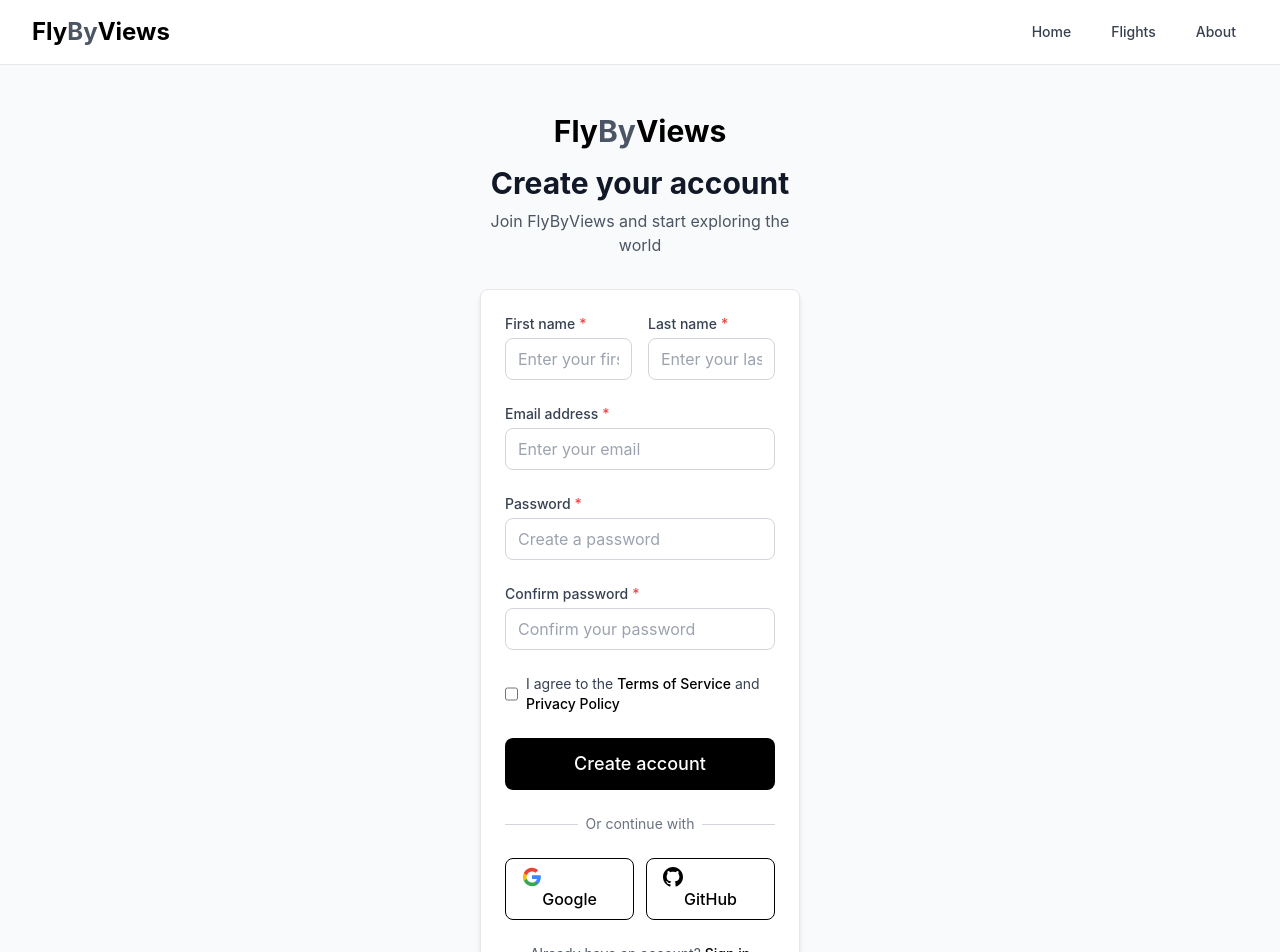
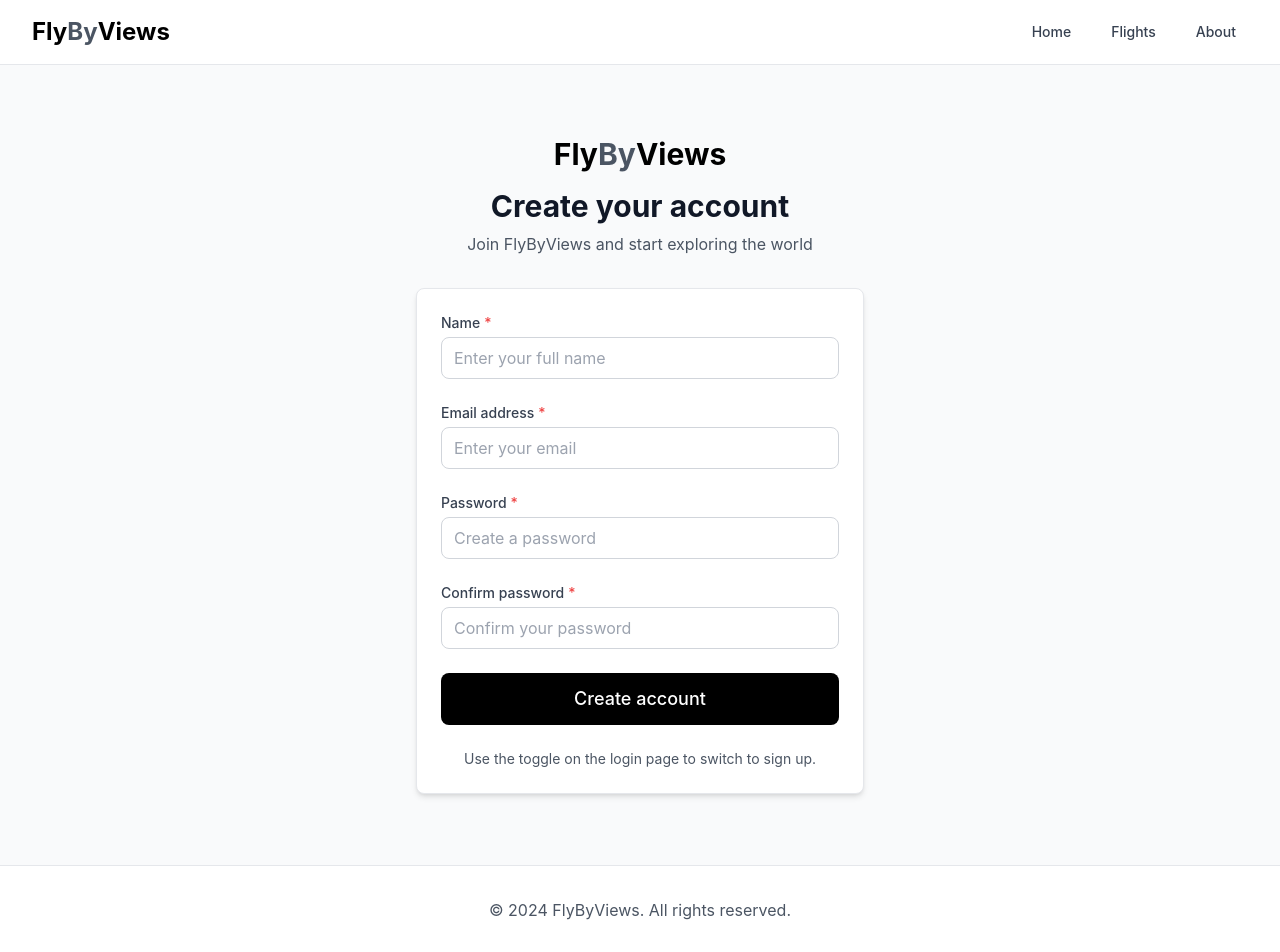
Before and after one commit to abdul8704/FlyByViews, a React (Vite) app in the folder client/: page /signup in a window 1280 px wide. Shown: the top 952 px of the page. Built offline with nearby package versions, Linux system fonts and the light colour scheme.

Commit message:
login page ui done

```diff
--- a/client/src/components/Input.jsx
+++ b/client/src/components/Input.jsx
@@ -14,6 +14,7 @@ const Input = ({
 }) => {
   const inputClasses = `
     w-full px-3 py-2 border rounded-lg transition-colors duration-200
+    bg-white text-gray-900
     focus:outline-none focus:ring-2 focus:ring-gray-500 focus:border-transparent
     disabled:bg-gray-100 disabled:cursor-not-allowed
     ${error ? 'border-red-500' : 'border-gray-300'}
--- a/client/src/pages/LoginPage.jsx
+++ b/client/src/pages/LoginPage.jsx
@@ -5,11 +5,16 @@ import Card from '../components/Card';
 import Input from '../components/Input';
 import Button from '../components/Button';
 import Logo from '../components/Logo';
+import { validateLogin, validateSignup } from '../utils/validators';
 
 const LoginPage = () => {
+  const [isLogin, setIsLogin] = useState(true);
+
   const [formData, setFormData] = useState({
+    name: '',
     email: '',
-    password: ''
+    password: '',
+    confirmPassword: ''
   });
   const [errors, setErrors] = useState({});
   const [isLoading, setIsLoading] = useState(false);
@@ -30,20 +35,7 @@ const LoginPage = () => {
   };
 
   const validateForm = () => {
-    const newErrors = {};
-
-    if (!formData.email) {
-      newErrors.email = 'Email is required';
-    } else if (!/\S+@\S+\.\S+/.test(formData.email)) {
-      newErrors.email = 'Email is invalid';
-    }
-
-    if (!formData.password) {
-      newErrors.password = 'Password is required';
-    } else if (formData.password.length < 6) {
-      newErrors.password = 'Password must be at least 6 characters';
-    }
-
+    const newErrors = isLogin ? validateLogin(formData) : validateSignup(formData);
     setErrors(newErrors);
     return Object.keys(newErrors).length === 0;
   };
@@ -71,19 +63,55 @@ const LoginPage = () => {
 
   return (
     <div className="min-h-screen bg-gray-50 flex flex-col justify-center py-12 sm:px-6 lg:px-8">
-      <Container maxWidth="sm">
+      <Container maxWidth="lg">
         <div className="text-center mb-8">
           <Logo size="lg" className="mb-4" />
+          {/* toggle moved into card (should appear on top of the card) */}
           <h2 className="text-3xl font-bold text-gray-900 mb-2">
-            Welcome back
+            {isLogin ? 'Welcome back' : 'Create your account'}
           </h2>
           <p className="text-gray-600">
-            Sign in to your FlyByViews account
+            {isLogin ? 'Sign in to your FlyByViews account' : 'Join FlyByViews and start exploring the world'}
           </p>
         </div>
+  <Card className="w-full max-w-3xl mx-auto">
+          <div className="flex justify-center mt-6">
+            <div className="inline-flex rounded-lg bg-gray-100 p-1">
+              <button
+                type="button"
+                onClick={() => setIsLogin(true)}
+                className={`px-6 py-2 rounded-md font-medium focus:outline-none focus:ring-0 ${isLogin ? 'bg-white shadow text-black focus:text-black' : 'text-gray-600 focus:text-gray-600'}`}
+              >
+                Sign In
+              </button>
+              <button
+                type="button"
+                onClick={() => setIsLogin(false)}
+                className={`px-6 py-2 rounded-md font-medium focus:outline-none focus:ring-0 ${!isLogin ? 'bg-white shadow text-black focus:text-black' : 'text-gray-600 focus:text-gray-600'}`}
+              >
+                Sign Up
+              </button>
+            </div>
+          </div>
 
-        <Card className="w-full">
-          <form onSubmit={handleSubmit} className="space-y-6">
+          <form
+            onSubmit={handleSubmit}
+            className={`space-y-6 transition-all duration-300 ease-in-out transform ${
+              isLogin ? 'translate-x-0 opacity-100' : '-translate-x-2 opacity-100'
+            }`}
+          >
+            {!isLogin && (
+              <Input
+                label="Name"
+                type="text"
+                name="name"
+                placeholder="Enter your full name"
+                value={formData.name}
+                onChange={handleChange}
+                error={errors.name}
+                required
+              />
+            )}
             <Input
               label="Email address"
               type="email"
@@ -106,27 +134,23 @@ const LoginPage = () => {
               required
             />
 
-            <div className="flex items-center justify-between">
-              <div className="flex items-center">
-                <input
-                  id="remember-me"
-                  name="remember-me"
-                  type="checkbox"
-                  className="h-4 w-4 text-black focus:ring-gray-500 border-gray-300 rounded"
-                />
-                <label htmlFor="remember-me" className="ml-2 block text-sm text-gray-700">
-                  Remember me
-                </label>
-              </div>
+            {!isLogin && (
+              <Input
+                label="Confirm password"
+                type="password"
+                name="confirmPassword"
+                placeholder="Confirm your password"
+                value={formData.confirmPassword}
+                onChange={handleChange}
+                error={errors.confirmPassword}
+                required
+              />
+            )}
 
-              <div className="text-sm">
-                <Link
-                  to="/forgot-password"
-                  className="font-medium text-black hover:text-gray-800 transition-colors"
-                >
-                  Forgot your password?
-                </Link>
-              </div>
+            <div className="text-right">
+              <Link to="/forgot-password" className="text-sm font-medium text-black hover:text-gray-800">
+                Forgot your password?
+              </Link>
             </div>
 
             <Button
@@ -136,59 +160,11 @@ const LoginPage = () => {
               disabled={isLoading}
               className="w-full"
             >
-              {isLoading ? 'Signing in...' : 'Sign in'}
+              {isLoading ? (isLogin ? 'Signing in...' : 'Creating account...') : (isLogin ? 'Sign in' : 'Create account')}
             </Button>
           </form>
 
-          <div className="mt-6">
-            <div className="relative">
-              <div className="absolute inset-0 flex items-center">
-                <div className="w-full border-t border-gray-300" />
-              </div>
-              <div className="relative flex justify-center text-sm">
-                <span className="px-2 bg-white text-gray-500">Or continue with</span>
-              </div>
-            </div>
-
-            <div className="mt-6 grid grid-cols-2 gap-3">
-              <Button
-                variant="outline"
-                className="w-full"
-                onClick={() => console.log('Google login')}
-              >
-                <svg className="w-5 h-5 mr-2" viewBox="0 0 24 24">
-                  <path fill="#4285F4" d="M22.56 12.25c0-.78-.07-1.53-.2-2.25H12v4.26h5.92c-.26 1.37-1.04 2.53-2.21 3.31v2.77h3.57c2.08-1.92 3.28-4.74 3.28-8.09z"/>
-                  <path fill="#34A853" d="M12 23c2.97 0 5.46-.98 7.28-2.66l-3.57-2.77c-.98.66-2.23 1.06-3.71 1.06-2.86 0-5.29-1.93-6.16-4.53H2.18v2.84C3.99 20.53 7.7 23 12 23z"/>
-                  <path fill="#FBBC05" d="M5.84 14.09c-.22-.66-.35-1.36-.35-2.09s.13-1.43.35-2.09V7.07H2.18C1.43 8.55 1 10.22 1 12s.43 3.45 1.18 4.93l2.85-2.22.81-.62z"/>
-                  <path fill="#EA4335" d="M12 5.38c1.62 0 3.06.56 4.21 1.64l3.15-3.15C17.45 2.09 14.97 1 12 1 7.7 1 3.99 3.47 2.18 7.07l3.66 2.84c.87-2.6 3.3-4.53 6.16-4.53z"/>
-                </svg>
-                Google
-              </Button>
-
-              <Button
-                variant="outline"
-                className="w-full"
-                onClick={() => console.log('GitHub login')}
-              >
-                <svg className="w-5 h-5 mr-2" fill="currentColor" viewBox="0 0 24 24">
-                  <path d="M12 0c-6.626 0-12 5.373-12 12 0 5.302 3.438 9.8 8.207 11.387.599.111.793-.261.793-.577v-2.234c-3.338.726-4.033-1.416-4.033-1.416-.546-1.387-1.333-1.756-1.333-1.756-1.089-.745.083-.729.083-.729 1.205.084 1.839 1.237 1.839 1.237 1.07 1.834 2.807 1.304 3.492.997.107-.775.418-1.305.762-1.604-2.665-.305-5.467-1.334-5.467-5.931 0-1.311.469-2.381 1.236-3.221-.124-.303-.535-1.524.117-3.176 0 0 1.008-.322 3.301 1.23.957-.266 1.983-.399 3.003-.404 1.02.005 2.047.138 3.006.404 2.291-1.552 3.297-1.23 3.297-1.23.653 1.653.242 2.874.118 3.176.77.84 1.235 1.911 1.235 3.221 0 4.609-2.807 5.624-5.479 5.921.43.372.823 1.102.823 2.222v3.293c0 .319.192.694.801.576 4.765-1.589 8.199-6.086 8.199-11.386 0-6.627-5.373-12-12-12z"/>
-                </svg>
-                GitHub
-              </Button>
-            </div>
-          </div>
-
-          <div className="mt-6 text-center">
-            <p className="text-sm text-gray-600">
-              Don't have an account?{' '}
-              <Link
-                to="/signup"
-                className="font-medium text-black hover:text-gray-800 transition-colors"
-              >
-                Sign up
-              </Link>
-            </p>
-          </div>
+          {/* hint paragraph intentionally removed; toggle lives inside the card */}
         </Card>
       </Container>
     </div>
--- a/client/src/pages/SignupPage.jsx
+++ b/client/src/pages/SignupPage.jsx
@@ -8,8 +8,7 @@ import Logo from '../components/Logo';
 
 const SignupPage = () => {
   const [formData, setFormData] = useState({
-    firstName: '',
-    lastName: '',
+    name: '',
     email: '',
     password: '',
     confirmPassword: ''
@@ -35,12 +34,8 @@ const SignupPage = () => {
   const validateForm = () => {
     const newErrors = {};
 
-    if (!formData.firstName.trim()) {
-      newErrors.firstName = 'First name is required';
-    }
-
-    if (!formData.lastName.trim()) {
-      newErrors.lastName = 'Last name is required';
+    if (!formData.name.trim()) {
+      newErrors.name = 'Name is required';
     }
 
     if (!formData.email) {
@@ -90,7 +85,7 @@ const SignupPage = () => {
 
   return (
     <div className="min-h-screen bg-gray-50 flex flex-col justify-center py-12 sm:px-6 lg:px-8">
-      <Container maxWidth="sm">
+  <Container maxWidth="lg">
         <div className="text-center mb-8">
           <Logo size="lg" className="mb-4" />
           <h2 className="text-3xl font-bold text-gray-900 mb-2">
@@ -101,31 +96,18 @@ const SignupPage = () => {
           </p>
         </div>
 
-        <Card className="w-full">
+  <Card className="w-full max-w-3xl mx-auto">
           <form onSubmit={handleSubmit} className="space-y-6">
-            <div className="grid grid-cols-2 gap-4">
-              <Input
-                label="First name"
-                type="text"
-                name="firstName"
-                placeholder="Enter your first name"
-                value={formData.firstName}
-                onChange={handleChange}
-                error={errors.firstName}
-                required
-              />
-
-              <Input
-                label="Last name"
-                type="text"
-                name="lastName"
-                placeholder="Enter your last name"
-                value={formData.lastName}
-                onChange={handleChange}
-                error={errors.lastName}
-                required
-              />
-            </div>
+            <Input
+              label="Name"
+              type="text"
+              name="name"
+              placeholder="Enter your full name"
+              value={formData.name}
+              onChange={handleChange}
+              error={errors.name}
+              required
+            />
 
             <Input
               label="Email address"
@@ -160,25 +142,7 @@ const SignupPage = () => {
               required
             />
 
-            <div className="flex items-center">
-              <input
-                id="terms"
-                name="terms"
-                type="checkbox"
-                required
-                className="h-4 w-4 text-black focus:ring-gray-500 border-gray-300 rounded"
-              />
-              <label htmlFor="terms" className="ml-2 block text-sm text-gray-700">
-                I agree to the{' '}
-                <Link to="/terms" className="text-black hover:text-gray-800 font-medium">
-                  Terms of Service
-                </Link>{' '}
-                and{' '}
-                <Link to="/privacy" className="text-black hover:text-gray-800 font-medium">
-                  Privacy Policy
-                </Link>
-              </label>
-            </div>
+            {/* Terms/Privacy removed as requested */}
 
             <Button
               type="submit"
@@ -191,54 +155,10 @@ const SignupPage = () => {
             </Button>
           </form>
 
-          <div className="mt-6">
-            <div className="relative">
-              <div className="absolute inset-0 flex items-center">
-                <div className="w-full border-t border-gray-300" />
-              </div>
-              <div className="relative flex justify-center text-sm">
-                <span className="px-2 bg-white text-gray-500">Or continue with</span>
-              </div>
-            </div>
-
-            <div className="mt-6 grid grid-cols-2 gap-3">
-              <Button
-                variant="outline"
-                className="w-full"
-                onClick={() => console.log('Google signup')}
-              >
-                <svg className="w-5 h-5 mr-2" viewBox="0 0 24 24">
-                  <path fill="#4285F4" d="M22.56 12.25c0-.78-.07-1.53-.2-2.25H12v4.26h5.92c-.26 1.37-1.04 2.53-2.21 3.31v2.77h3.57c2.08-1.92 3.28-4.74 3.28-8.09z"/>
-                  <path fill="#34A853" d="M12 23c2.97 0 5.46-.98 7.28-2.66l-3.57-2.77c-.98.66-2.23 1.06-3.71 1.06-2.86 0-5.29-1.93-6.16-4.53H2.18v2.84C3.99 20.53 7.7 23 12 23z"/>
-                  <path fill="#FBBC05" d="M5.84 14.09c-.22-.66-.35-1.36-.35-2.09s.13-1.43.35-2.09V7.07H2.18C1.43 8.55 1 10.22 1 12s.43 3.45 1.18 4.93l2.85-2.22.81-.62z"/>
-                  <path fill="#EA4335" d="M12 5.38c1.62 0 3.06.56 4.21 1.64l3.15-3.15C17.45 2.09 14.97 1 12 1 7.7 1 3.99 3.47 2.18 7.07l3.66 2.84c.87-2.6 3.3-4.53 6.16-4.53z"/>
-                </svg>
-                Google
-              </Button>
-
-              <Button
-                variant="outline"
-                className="w-full"
-                onClick={() => console.log('GitHub signup')}
-              >
-                <svg className="w-5 h-5 mr-2" fill="currentColor" viewBox="0 0 24 24">
-                  <path d="M12 0c-6.626 0-12 5.373-12 12 0 5.302 3.438 9.8 8.207 11.387.599.111.793-.261.793-.577v-2.234c-3.338.726-4.033-1.416-4.033-1.416-.546-1.387-1.333-1.756-1.333-1.756-1.089-.745.083-.729.083-.729 1.205.084 1.839 1.237 1.839 1.237 1.07 1.834 2.807 1.304 3.492.997.107-.775.418-1.305.762-1.604-2.665-.305-5.467-1.334-5.467-5.931 0-1.311.469-2.381 1.236-3.221-.124-.303-.535-1.524.117-3.176 0 0 1.008-.322 3.301 1.23.957-.266 1.983-.399 3.003-.404 1.02.005 2.047.138 3.006.404 2.291-1.552 3.297-1.23 3.297-1.23.653 1.653.242 2.874.118 3.176.77.84 1.235 1.911 1.235 3.221 0 4.609-2.807 5.624-5.479 5.921.43.372.823 1.102.823 2.222v3.293c0 .319.192.694.801.576 4.765-1.589 8.199-6.086 8.199-11.386 0-6.627-5.373-12-12-12z"/>
-                </svg>
-                GitHub
-              </Button>
-            </div>
-          </div>
+          {/* Social login removed per request */}
 
           <div className="mt-6 text-center">
-            <p className="text-sm text-gray-600">
-              Already have an account?{' '}
-              <Link
-                to="/login"
-                className="font-medium text-black hover:text-gray-800 transition-colors"
-              >
-                Sign in
-              </Link>
-            </p>
+            <p className="text-sm text-gray-600">Use the toggle on the login page to switch to sign up.</p>
           </div>
         </Card>
       </Container>
--- /dev/null
+++ b/client/src/utils/validators.js
@@ -0,0 +1,82 @@
+// Reusable client-side validation helpers
+
+export function validateSignup(formData) {
+  const errors = {};
+
+  if (!formData.name || !formData.name.trim()) {
+    errors.name = 'Name is required';
+  }
+
+  if (!formData.email) {
+    errors.email = 'Email is required';
+  } else if (!/\S+@\S+\.\S+/.test(formData.email)) {
+    errors.email = 'Email is invalid';
+  }
+
+  if (!formData.password) {
+    errors.password = 'Password is required';
+  } else if (formData.password.length < 8) {
+    errors.password = 'Password must be at least 8 characters';
+  } else if (!/(?=.*[a-z])(?=.*[A-Z])(?=.*\d)/.test(formData.password)) {
+    errors.password = 'Password must contain at least one uppercase letter, one lowercase letter, and one number';
+  }
+
+  if (!formData.confirmPassword) {
+    errors.confirmPassword = 'Please confirm your password';
+  } else if (formData.password !== formData.confirmPassword) {
+    errors.confirmPassword = 'Passwords do not match';
+  }
+
+  return errors;
+}
+
+export function validateLogin(formData) {
+  const errors = {};
+  if (!formData.email) {
+    errors.email = 'Email is required';
+  } else if (!/\S+@\S+\.\S+/.test(formData.email)) {
+    errors.email = 'Email is invalid';
+  }
+
+  if (!formData.password) {
+    errors.password = 'Password is required';
+  } else if (formData.password.length < 6) {
+    errors.password = 'Password must be at least 6 characters';
+  }
+
+  return errors;
+}
+
+export function validateEmail(email) {
+  if (!email) return { email: 'Email is required' };
+  if (!/\S+@\S+\.\S+/.test(email)) return { email: 'Email is invalid' };
+  return {};
+}
+
+export function validateOtp(otp) {
+  if (!otp) return { otp: 'OTP is required' };
+  if (!/^\d{6}$/.test(otp)) return { otp: 'OTP must be 6 digits' };
+  return {};
+}
+
+export function validatePasswords(newPassword, confirmPassword) {
+  const errors = {};
+  if (!newPassword) {
+    errors.newPassword = 'New password is required';
+  } else if (newPassword.length < 8) {
+    errors.newPassword = 'Password must be at least 8 characters';
+  } else if (!/(?=.*[a-z])(?=.*[A-Z])(?=.*\d)/.test(newPassword)) {
+    errors.newPassword = 'Password must contain at least one uppercase letter, one lowercase letter, and one number';
+  }
+
+  if (!confirmPassword) {
+    errors.confirmPassword = 'Please confirm your password';
+  } else if (newPassword !== confirmPassword) {
+    errors.confirmPassword = 'Passwords do not match';
+  }
+
+  return errors;
+}
+
+// Note: functions are exported as named exports above. Import them like:
+// import { validateSignup, validateLogin } from '../utils/validators';
```
